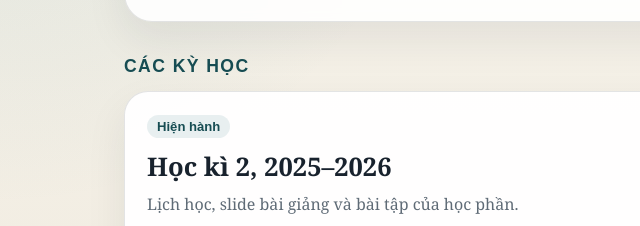
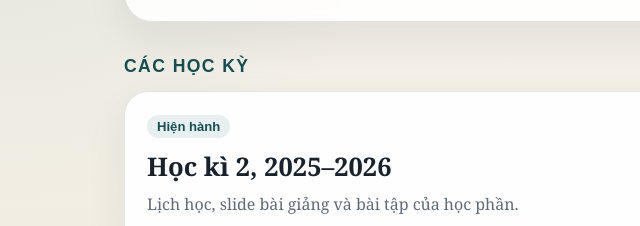
Before and after one commit to uet-iai-course/machine-learning, a plain HTML site: page index.html in a window 1280 px wide. Shown: the part 246-472 px from the top of the page, 0-640 px from the left. Drawn offline with Linux system fonts and the light colour scheme.

Commit message:
Adjust semester index wording

```diff
--- a/index.html
+++ b/index.html
@@ -22,7 +22,7 @@
         </section>
 
         <section>
-            <h2 class="section-title">Các kỳ học</h2>
+            <h2 class="section-title">Các học kỳ</h2>
             <div class="term-grid">
                 <article class="term-card">
                     <div>
```
